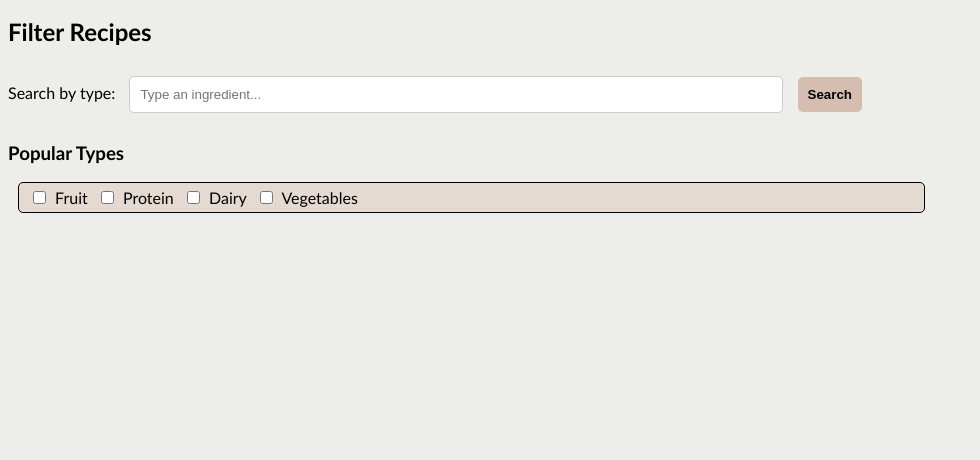
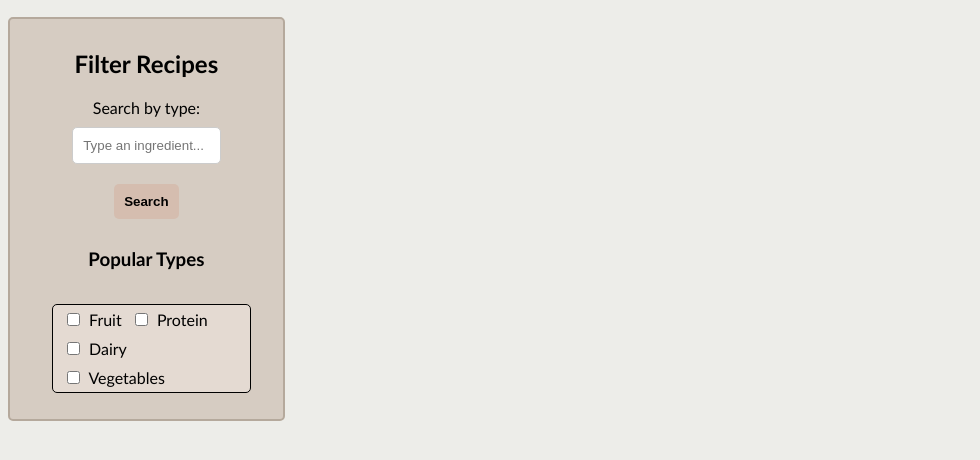
Before and after one commit to xaviermontane/cheffed-up, a plain HTML site: page src/recipes.html in a window 1280 px wide. Shown: the part 50-510 px from the top of the page, without its empty margins (0-980 px from the left). Drawn offline with Linux system fonts and the light colour scheme.

Commit message:
feat: add recipe filter #wip

```diff
--- a/src/style.css
+++ b/src/style.css
@@ -170,3 +170,16 @@ footer {
     border: 1px solid black;
     border-radius: 5px;
 }
+
+
+#recipe-filter {
+    display: flex;
+    flex-direction: column;
+    align-items: center;
+    margin: 20px 0;
+    padding: 10px;
+    width: 20%;
+    background-color: #D6CCC2;
+    border-radius: 5px;
+    border: 2px solid #B5A99C;
+}
```
Also changed, not shown: src/index.html (+1 -1 lines).
